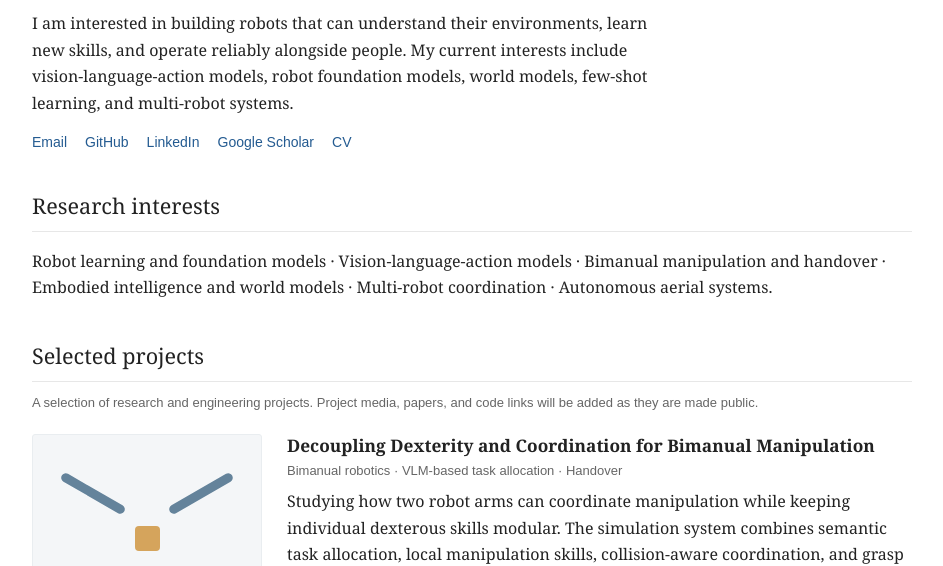
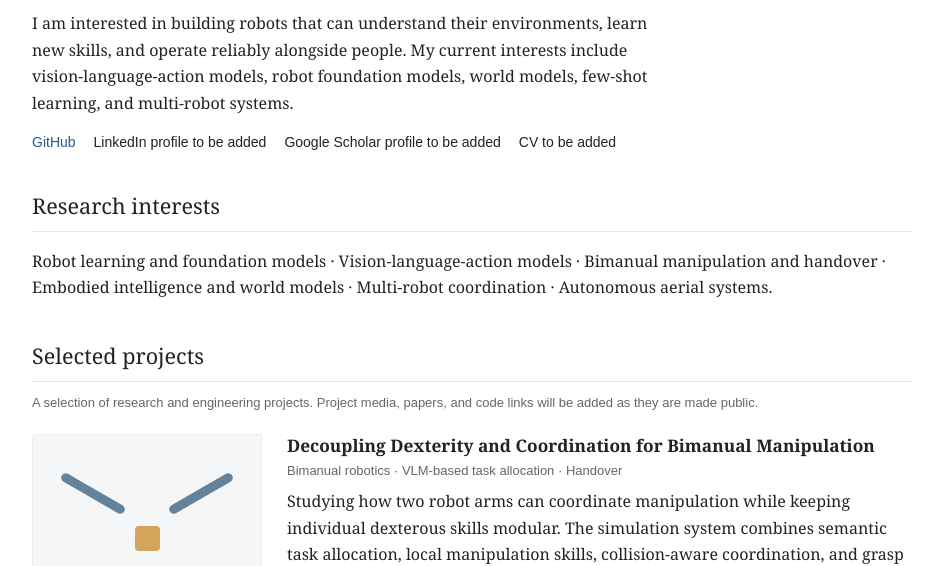
Before and after one commit to Redsapphire15/redsapphire15.github.io, a plain HTML site: page index.html in a window 1280 px wide. Shown: the part 238-804 px from the top of the page, without its empty margins (168-1111 px from the left). Drawn offline with Linux system fonts and the light colour scheme.

Commit message:
Remove unverified contact links and placeholders

```diff
--- a/index.html
+++ b/index.html
@@ -25,11 +25,10 @@
           models, robot foundation models, world models, few-shot learning, and multi-robot systems.
         </p>
         <nav class="links" aria-label="Profile links">
-          <a href="mailto:rkavinarvinth@gmail.com">Email</a>
           <a href="https://github.com/Redsapphire15">GitHub</a>
-          <a href="https://www.linkedin.com/">LinkedIn</a>
-          <a href="https://scholar.google.com/">Google Scholar</a>
-          <a href="cv.pdf">CV</a>
+          <span>LinkedIn profile to be added</span>
+          <span>Google Scholar profile to be added</span>
+          <span>CV to be added</span>
         </nav>
       </div>
       <div class="portrait">
@@ -199,7 +198,7 @@
     </section>
 
     <footer>
-      <p>Last updated November 2026 · <a href="mailto:rkavinarvinth@gmail.com">Get in touch</a></p>
+      <p>Last updated November 2026 · Contact details to be added</p>
     </footer>
   </main>
 </body>
```
